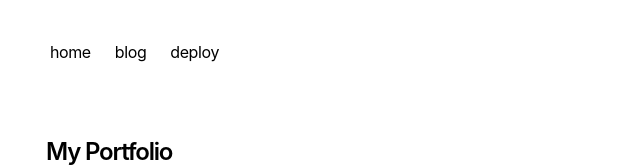
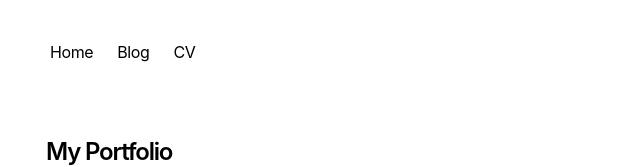
Before and after one commit to pawelkrystkiewicz/pawel-krystkiewicz, a Next.js app: page / in a window 1280 px wide. Shown: the top 167 px of the page, without its empty margins (306-946 px from the left). Built offline with nearby package versions, Linux system fonts and the light colour scheme.

Commit message:
chore: update dependencies and improve navbar item names

```diff
--- a/app/components/nav.tsx
+++ b/app/components/nav.tsx
@@ -2,13 +2,13 @@ import Link from 'next/link'
 
 const navItems = {
   '/': {
-    name: 'home',
+    name: 'Home',
   },
   '/blog': {
-    name: 'blog',
+    name: 'Blog',
   },
-  'https://vercel.com/templates/next.js/portfolio-starter-kit': {
-    name: 'deploy',
+  '/cv': {
+    name: 'CV',
   },
 }
 
@@ -18,16 +18,14 @@ export function Navbar() {
       <div className="lg:sticky lg:top-20">
         <nav
           className="flex flex-row items-start relative px-0 pb-0 fade md:overflow-auto scroll-pr-6 md:relative"
-          id="nav"
-        >
+          id="nav">
           <div className="flex flex-row space-x-0 pr-10">
             {Object.entries(navItems).map(([path, { name }]) => {
               return (
                 <Link
                   key={path}
                   href={path}
-                  className="transition-all hover:text-neutral-800 dark:hover:text-neutral-200 flex align-middle relative py-1 px-2 m-1"
-                >
+                  className="transition-all hover:text-neutral-800 dark:hover:text-neutral-200 flex align-middle relative py-1 px-2 m-1">
                   {name}
                 </Link>
               )
```
Also changed, not shown: package.json (+9 -7 lines), 1 other file (tests, documents, lock files or other folders).
